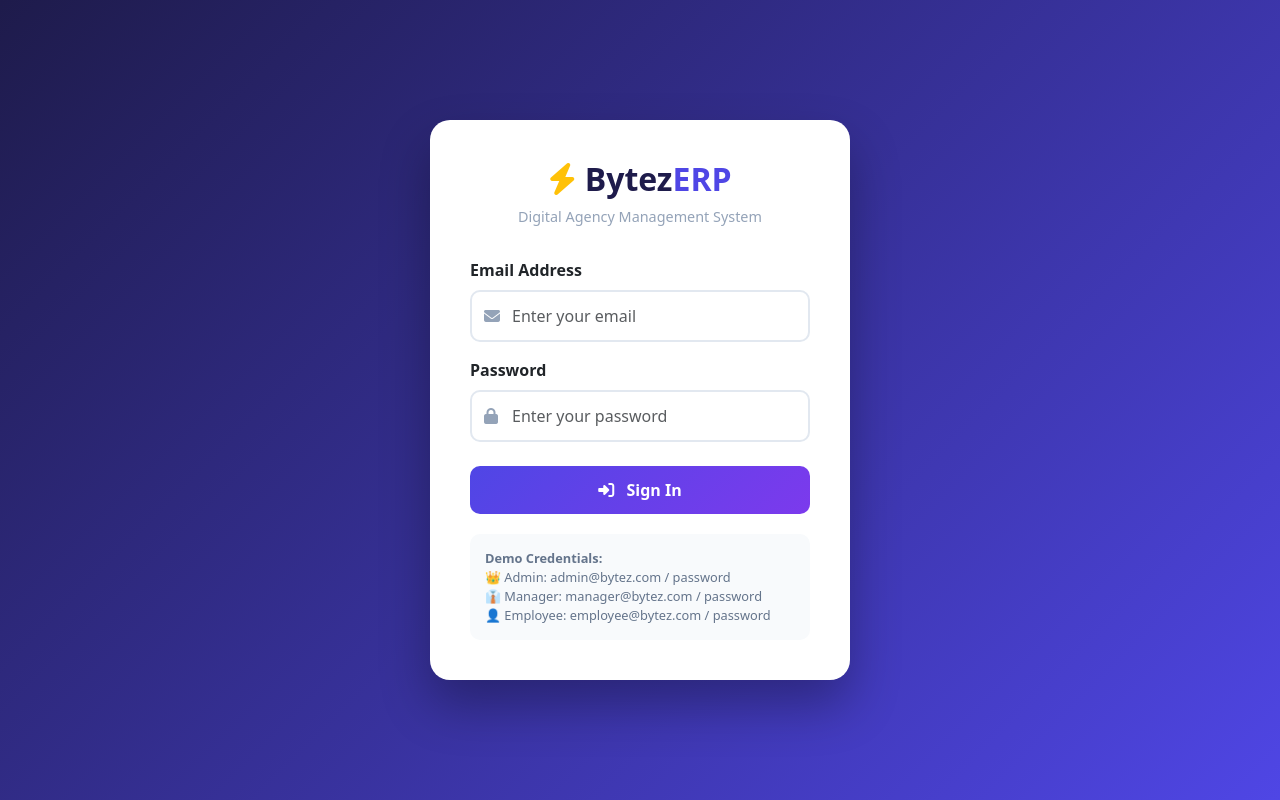
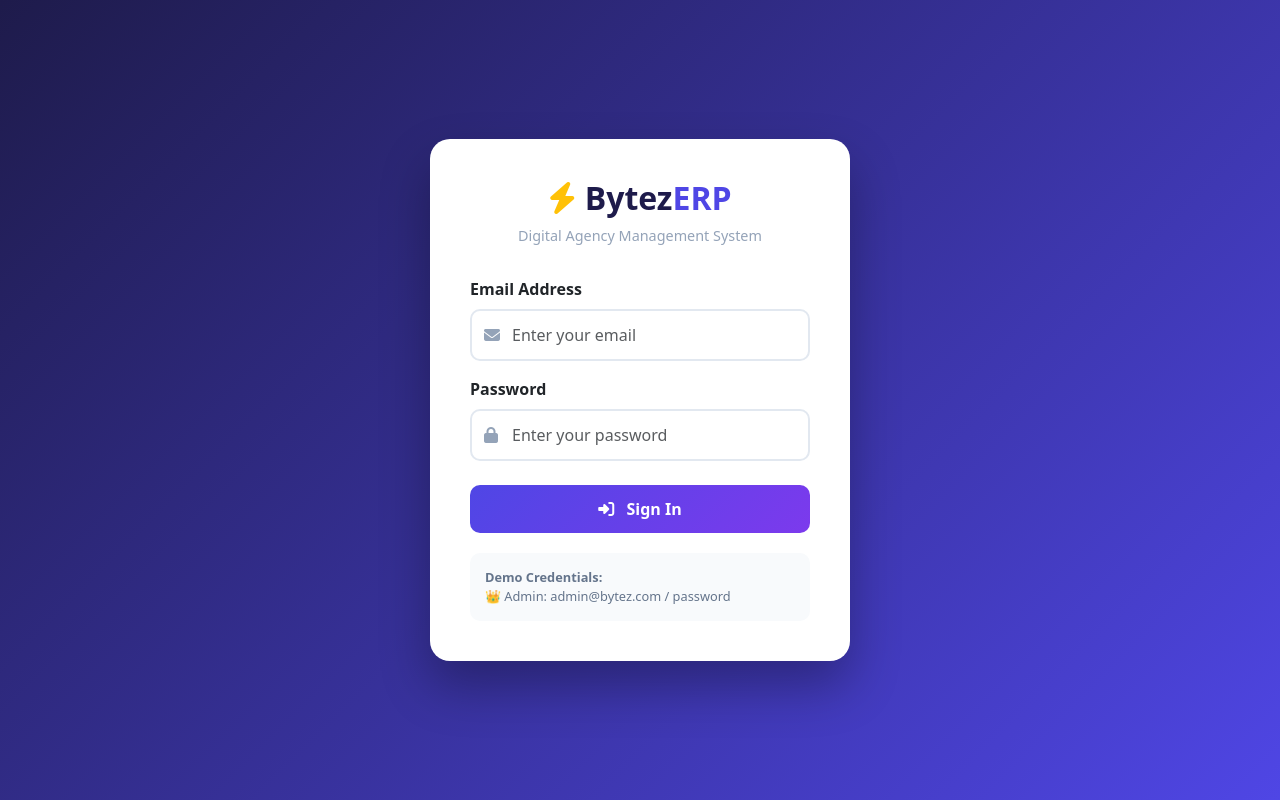
Before and after one commit to rubiee-0/bytez-erp, a PHP site: page /Codebytez/auth/login in a window 1280 px wide. Run offline with PHP 8.4, Linux system fonts and the light colour scheme.

Commit message:
password

```diff
--- a/views/auth/login.php
+++ b/views/auth/login.php
@@ -105,8 +105,6 @@
     <div class="demo-creds">
         <strong>Demo Credentials:</strong><br>
         👑 Admin: admin@bytez.com / password<br>
-        👔 Manager: manager@bytez.com / password<br>
-        👤 Employee: employee@bytez.com / password
     </div>
 </div>
 
```
